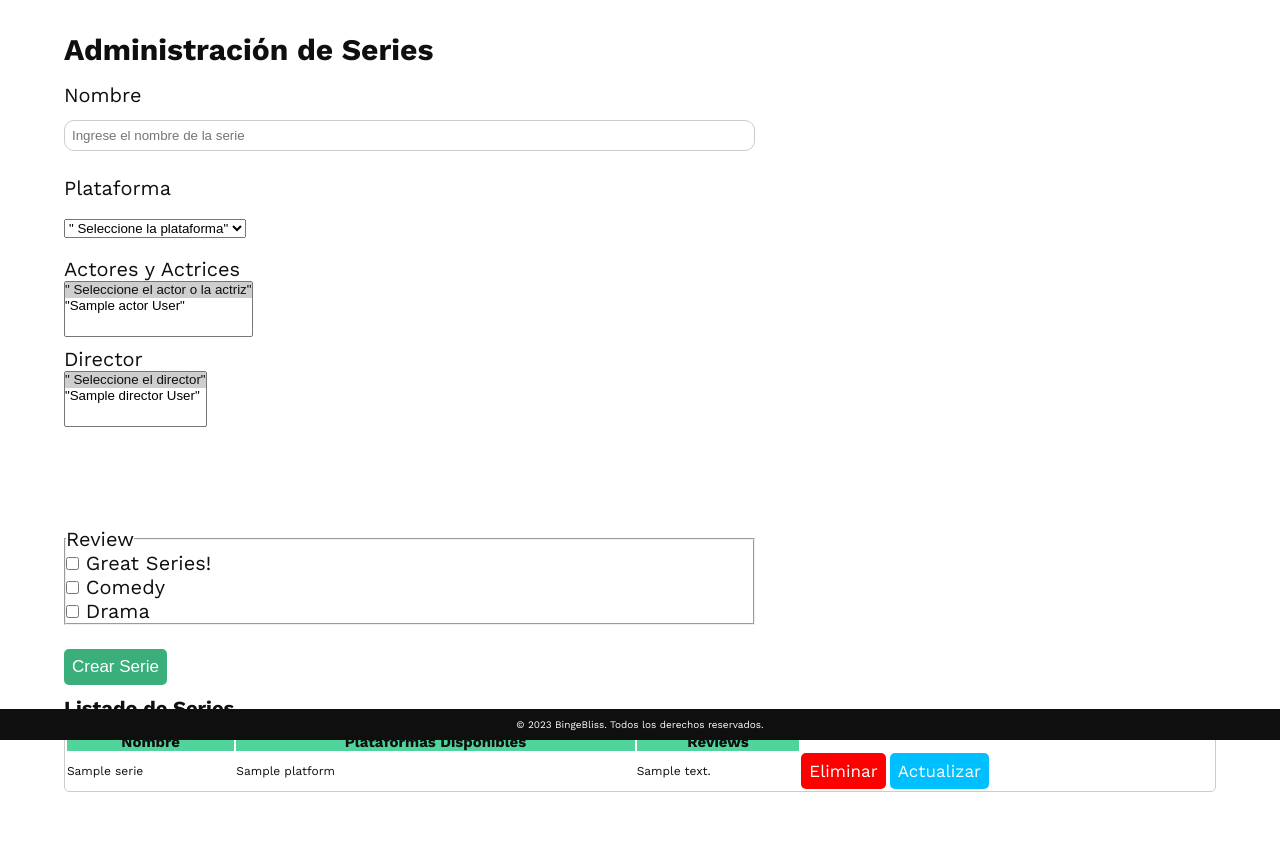
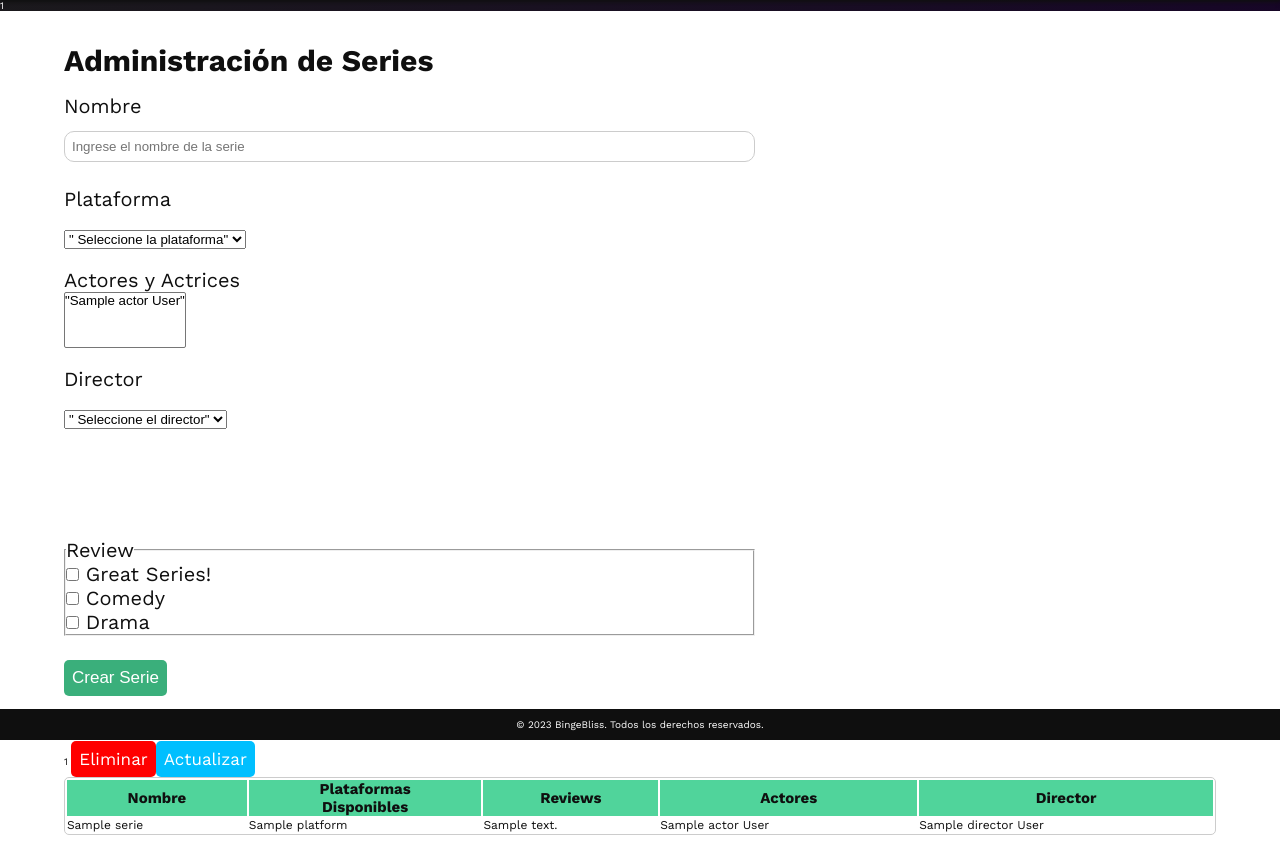
Before and after one commit to luismavlo/peliculas_viu, a PHP site: page /actividad1-viu/Serie/index in a window 1280 px wide. Shown: the part 60-927 px from the top of the page. Before the commit the page ends 852 px from the top, so only its background shows below. Run offline with PHP 8.4, Linux system fonts and the light colour scheme; tables that the repository leaves empty hold one stand-in row (values such as "Sample post"); some web fonts are replaced.

Commit message:
lorena_series_06_01_24

```diff
--- a/controllers/SerieController.php
+++ b/controllers/SerieController.php
@@ -1,10 +1,11 @@
 <?php
-
+require_once 'C:/xampp/htdocs/actividad1-viu/models/Director.php';
 require_once 'models/Serie.php';
 require_once 'C:/xampp/htdocs/actividad1-viu/models/Serie.php';
 require_once 'C:/xampp/htdocs/actividad1-viu/models/Platform.php';
 require_once 'C:/xampp/htdocs/actividad1-viu/models/Actor.php';
 require_once 'C:/xampp/htdocs/actividad1-viu/models/Director.php';
+
 class SerieController {
 
     public function index(){
@@ -24,55 +25,53 @@ class SerieController {
             $_SESSION['create_serie'] = "failed";
             return;
         }
-
+        $serie = new Serie();
         $name = isset($_POST['name']) ? trim($_POST['name']) : '';
         $platformId = isset($_POST['platform']) ? trim($_POST['platform']) : '';
         $review = isset($_POST['review'])  ? ($_POST['review']): '' ;
+        $actors = isset($_POST['actors'])  ? ($_POST['actors']): '' ;
+        $director = isset($_POST['director']) ? trim($_POST['director']) : '';
+        $r='';
 
-       $r='';
 
         if(is_array($review)){
             $r=implode(", ",$review);
         }
 
         $review=$r;
-        echo $platformId;
+        $serie->addActors($actors);
 
-        if (empty($name)){
-            echo "noombre";
-        }
-        if (empty($review)){
-            echo "review";
-        }
-        if (empty($platformId)){
-            echo "platformId";
-        }
 
 
         if (empty($name) || empty($review)|| empty($platformId)) {
-            echo "vacio";
+
             $_SESSION['create_serie'] = "failed";
 
             return;
         }
 
-
-
-
         echo "Controlador Serie, Acción Index:".$name;
         // Puedes agregar más validaciones según tus necesidades
 
-        $serie = new Serie();
+
         $serie->setName($name);
         $serie->setPlatformId($platformId);
         $serie->setReview($review);
-
+        $d=new Director();
+        $d= $d->findDirector($director);
+        $serie->setDirector($d);
 
         if(isset($_GET['id'])){
             $serie->setId($_GET['id']);
             $save = $serie->update();
         }else {
             $save = $serie->save();
+            $id=$serie->findId($serie->getName());
+            echo "aqui".$id;
+            $serie->setId($id);
+            $p=$serie->savePerformance();
+            $d=$serie->saveDirect();
+
         }
 
 
@@ -84,6 +83,9 @@ class SerieController {
 
         $_SESSION['create_serie'] = "completed";
         header("Location: " . base_url . "Serie/index");
+
+
+
     }
 
 
--- a/models/Actor.php
+++ b/models/Actor.php
@@ -134,7 +134,7 @@ class Actor
         endwhile;
         return $allActors;
     }
-    public function findActor(int $i):Actor
+    public function findActor(string $i):Actor
     {
         $actor=new Actor();
         $a = $this->db->query("SELECT * FROM actor WHERE id = {$i}");
@@ -143,6 +143,14 @@ class Actor
 
         return $actor;
     }
+    public function printActors(ArrayObject $a): String{
+       $i=0;
+       $lista= [];
+       for($i=0;$i<$a->count();$i++){
+        array_push($lista, $a->offsetGet($i)->getName().' '.$a->offsetGet($i)->getSurname()) ;
+       }
+       return implode(', ', $lista);
+    }
 
 
 }
--- a/models/Director.php
+++ b/models/Director.php
@@ -11,6 +11,7 @@ class Director
     public function __construct()
     {
         $this->db = Database::connect();
+
     }
 
 
@@ -117,6 +118,7 @@ class Director
     }
 
     function convertToDirector(Object $o):Director{
+        echo $o->id;
         $director=new Director();
         $director->setId($o->id);
         $director->setName($o->name);
@@ -126,6 +128,7 @@ class Director
         return $director;
 
     }
+
     public function findAllDirectors() : ArrayObject
     {
 
--- a/models/Serie.php
+++ b/models/Serie.php
@@ -6,7 +6,7 @@ class Serie
     private Platform $platform;
     private readonly string $review;
     private Director $director;
-    private Actor $actor;
+    private ArrayObject $actors;
     private ArrayObject $languages;
 
 
@@ -14,8 +14,8 @@ class Serie
     {
         $this->db = Database::connect();
         $this->platform=new Platform();
-        $this->directors=new ArrayObject();
-        $this->actor=new Actor();
+        $this->director=new Director();
+        $this->actors=new ArrayObject();
         $this->languages=new ArrayObject();
     }
 
@@ -71,25 +71,61 @@ class Serie
         $this->review = $this->db->real_escape_string($review);
     }
 
-    public function getActor(): Actor
+    public function getActors(): ArrayObject
     {
-        return $this->actor;
+        return $this->actors;
+    }
+    public function setActors(ArrayObject $a): void
+    {
+        $this->actors=$a;
     }
     public function getDirector(): Director
     {
         return $this->director;
     }
+    public function setDirector(Director $d)
+    {
+         $this->director=$d;
+    }
 
-    public function save(): bool
+    public function addActor(Actor $a){
+        $this->actors->append($a);
+    }
+
+    public function addActors(Array $a){
+        $i=0;
+        $index_actor='';
+        $actor=new Actor();
+
+        for($i=0;$i<count($a);$i++){
+            $index_actor=$a[$i];
+            $actor=$actor->findActor($index_actor);
+            $this->addActor($actor);
+        }
+
+
+    }
+
+    public function findId(string $name): string
+    {
+        $sql = "SELECT * FROM serie WHERE title in ('{$name}')";
+        echo $sql;
+        $sql=$this->db->query($sql);
+        $id=$sql->fetch_object()->id;
+        return $id;
+    }
+    public function save(): string
     {
         $sql = "INSERT INTO serie VALUES(NULL, '{$this->getName()}', '{$this->getPlatform()->getId()}' , '{$this->getReview()}')";
-        echo $sql;
+
         $serie = $this->db->query($sql);
+        $id=0;
+
 
         if(!$serie) {
-            return false;
+            return '0';
         }
-        return true;
+        return $sql;
     }
 
     public function findAll(): ArrayObject
@@ -136,6 +172,8 @@ class Serie
         $p=$serie->getPlatform();
         $p=$p->findPlatform($s->platform_id);
         $serie->setPlatform($p);
+        $serie->setActors($serie->findActorsOfSerie($s->id));
+        $serie->setDirector($serie->findDirectorOfSerie($s->id));
         return $serie;
 
     }
@@ -144,25 +182,77 @@ class Serie
         return $serie->fetch_object();
     }
 
-    public function findSerie(int $id): Serie{
+    public function findSerie(string $id): Serie{
         $serie=new Serie();
+        $actorsList= new ArrayObject();
+        $director = new Director;
         $s = $this->db->query("SELECT * FROM serie WHERE id = {$id}");
         $s=$s->fetch_object();
         $serie=$serie->convertToSerie($s);
+        $actorsList=$serie->findActorsOfSerie($id);
+        $serie->setActors($actorsList);
+        $actorsList=$serie->findDirectorOfSerie($id);
+        $serie->setDirector($director);
+
         return $serie;
+    }
+
+    public function findActorsOfSerie(string $id): ArrayObject{
+        $actorsList=new ArrayObject();
+        $i=0;
+        $actors=$this->db->query("SELECT * FROM actuacion WHERE serie_id = {$id}");
+        while($actor=$actors->fetch_object()):
+            $a=$this->db->query("SELECT * FROM actor WHERE id = {$actor->actor_id}");
+            $actor=new Actor();
+            $a=$a->fetch_object();
+            $actor=$actor->convertToActor($a);
+            $actorsList->append($actor);
+        endwhile;
+        return $actorsList;
     }
 
     public function savePerformance(): bool
     {
-        $sql = "INSERT INTO actuacion VALUES(NULL, '{$this->getId()}', '{$this->actor->getId()}' }')";
-        echo $sql;
-        $performance = $this->db->query($sql);
+       $i=0;
+       $actorsList=$this->getActors();
+       $performances =new ArrayObject();
 
-        if(!$performance) {
-            return false;
+        for($i=0;$i<$actorsList->count();$i++){
+            $sql = "INSERT INTO actuacion VALUES('{$this->getId()}','{$this->actors->offsetGet($i)->getId()}')";
+            echo $sql;
+            $performances->append( $this->db->query($sql));
         }
+        $i=0;
+        while($i<$performances->count()):
+            $performance= $performances->offsetGet($i);
+            if(!$performance) {
+                return false;
+        }
+        $i++;;
+        endwhile;
         return true;
+
+    }
+    public function saveDirect(): bool
+    {
+        $sql = "INSERT INTO direccion VALUES( '{$this->director->getId()}', '{$this->getId()}')";
+       return $this->db->query($sql);
     }
 
+    public function findDirectorOfSerie(string $id): Director{
+        $director=new Director();
+        $d=new Director();
+        $i=0;
+        $sql=$this->db->query("SELECT * FROM direccion WHERE serie_id = {$id}");
+
+        $sql=$sql->fetch_object();
+        $director_id=$sql->director_id;
+        $sql=$this->db->query("SELECT * FROM director WHERE id = {$director_id}");
+        $director=$sql->fetch_object();
+        $d=$d->convertToDirector($director);
+
+
+        return $d;
+    }
 
 }
--- a/views/serie/createSerieForm.php
+++ b/views/serie/createSerieForm.php
@@ -6,6 +6,7 @@
         $url_action = base_url."Serie/create";
     }
 
+    $found=isset($serieFoundIt) && is_object($serieFoundIt);
 ?>
 
 <form action="<?=$url_action?>" method="POST" class="form" style=" width: 60%">
@@ -21,7 +22,7 @@
                 $allPlatforms='';
                 $allPlatforms=$p->findAll();
             ?>
-                <option selected="true"  value="<?= isset($serieFoundIt) && is_object($serieFoundIt) ? ($serieFoundIt->getPlatform()->getId()):''; ?>"> " <?= isset($serieFoundIt) && is_object($serieFoundIt) ? ($serieFoundIt->getPlatform()->getName()) : 'Seleccione la plataforma'; ?>"
+                <option selected="true"  value="<?= $found ? ($serieFoundIt->getPlatform()->getId()):''; ?>"> " <?= isset($serieFoundIt) && is_object($serieFoundIt) ? ($serieFoundIt->getPlatform()->getName()) : 'Seleccione la plataforma'; ?>"
                 </option>
 
                 <?php
@@ -35,33 +36,50 @@
 </p>
 
 <p class="form-group">
-        <label for="actor">Actores y Actrices </label>
-       <select  name="actor" multiple>
+        <label for="actors[]">Actores y Actrices </label>
+       <select  name="actors[]" multiple>
             <?php
+
                 $a=new Actor();
                 $allActors='';
+
                 $allActors=$a->findAllActors();
 
 
-            ?>
-                <option selected="true"  value="<?= isset($serieFoundIt) && is_object($serieFoundIt) ? ($serieFoundIt->getActor()->getId()):''; ?>"> " <?= isset($serieFoundIt) && is_object($serieFoundIt) ? (
+                $actorsOfSerie=new ArrayObject();
+                if($found){
+                    $actorsOfSerie=$serieFoundIt->getActors();
+                }
+                $a->printActors($actorsOfSerie);
+                $i=0;
 
-                  $serieFoundIt->getActor()->getName().$serieFoundIt->getActor()->getSurname()) : 'Seleccione el actor o la actriz'; ?>"
-                </option>
+
+                for ($i=0;$i<$actorsOfSerie->count();$i++){
+                    $a=$actorsOfSerie->offsetGet($i) ;
+                    $nameandsurname=$a->getName().' '.$a->getSurname();
+                    echo $nameandsurname;
+                ?>
+
+                    <option selected="true" value=<?= $found ? ($a->getId()):''; ?>>
+                    " <?= $found ? $nameandsurname  : 'Seleccione el actor o la actriz'; ?>"
+                    </option>
+
+                <?php    }?>
 
                 <?php
                 for ($i=0;$i<$allActors->count();$i++){
-                    $a=$allActors->offsetGet($i)?>
-                    <option value=<?=$a->getId(); ?> > "<?=$a->getName().' ' .$a->getSurname(); ?>"</option>
-                        <?php }   ?>
+                    $a=$allActors->offsetGet($i);
+                ?>
+                    <option name="actors[]" value=<?=$a->getId();?>> "<?=$a->getName().' ' .$a->getSurname(); ?>"</option>
+                <?php    }   ?>
 
         </select>
 
 </p>
 
 <p class="form-group">
-        <label for="Director">Director </label>
-       <select  name="director" multiple>
+        <label for="director">Director </label>
+       <select  name="director" >
             <?php
                 $d=new Director();
                 $allDirectors='';
@@ -70,15 +88,18 @@
 
 
             ?>
-                <option selected="true"  value="<?= isset($serieFoundIt) && is_object($serieFoundIt) ? ($serieFoundIt->getDirector()->getId()):''; ?>"> " <?= isset($serieFoundIt) && is_object($serieFoundIt) ? (
-                   $serieFoundIt->getDirector()->getName().' '.$serieFoundIt->getDirector()->getSurname()) : 'Seleccione el director'; ?>"
+                <option selected="true"  value="<?= $found ? ($serieFoundIt->getDirector()->getId()):''; ?>"> "
+                <?= $found ? ($serieFoundIt->getDirector()->getName().' '.$serieFoundIt->getDirector()->getSurname()) : 'Seleccione el director'; ?>"
                 </option>
 
                 <?php
                 for ($i=0;$i<$allDirectors->count();$i++){
-                    $a=$allDirectors->offsetGet($i)?>
-                    <option value=<?=$a->getId(); ?> > "<?=$a->getName().' ' .$a->getSurname(); ?>"</option>
-                        <?php }   ?>
+                    $a=$allDirectors->offsetGet($i);
+                ?>
+                    <option name="director" value=<?=$a->getId();?>> "<?=$a->getName().' ' .$a->getSurname(); ?>"</option>
+                <?php    }   ?>
+
+
 
         </select>
 
--- a/views/serie/serieTable.php
+++ b/views/serie/serieTable.php
@@ -4,14 +4,17 @@
 <table class="table">
   <tr class="table-header">
     <th>Nombre</th>
-    <th>Plataformas Disponibles </th>
+    <th>Plataformas <br> Disponibles </th>
     <th>Reviews </th>
+    <th>Actores </th>
+    <th>Director </th>
   </tr>
 
   <?php
     $serie=new Serie();
     $allSeries=new ArrayObject();
     $allSeries = $serie->findAll();
+    $actor=new Actor();
 
      for($i=0;$i<$allSeries->count();$i++){
 
@@ -22,7 +25,8 @@
     <td><?= $serieObjeto->getName(); ?></td>
     <td><?= $serieObjeto->getPlatform()->getName(); ?></td>
     <td><?= $serieObjeto->getReview(); ?></td>
-    <td>
+    <td><?= $actor->printActors($serieObjeto->getActors()); ?></td>
+    <td><?= $serieObjeto->getDirector()->getName().' '.$serieObjeto->getDirector()->getsurname() ; ?></td>
     <a class="button-dashboard-danger" href="<?=base_url?>Serie/delete&id=<?=$serieObjeto->getId();?>"> Eliminar </a>
     <a class="button-dashboard-secondary" href="<?=base_url?>Serie/update&id=<?=$serieObjeto->getId();?>"> Actualizar </a>
     </td>
```
